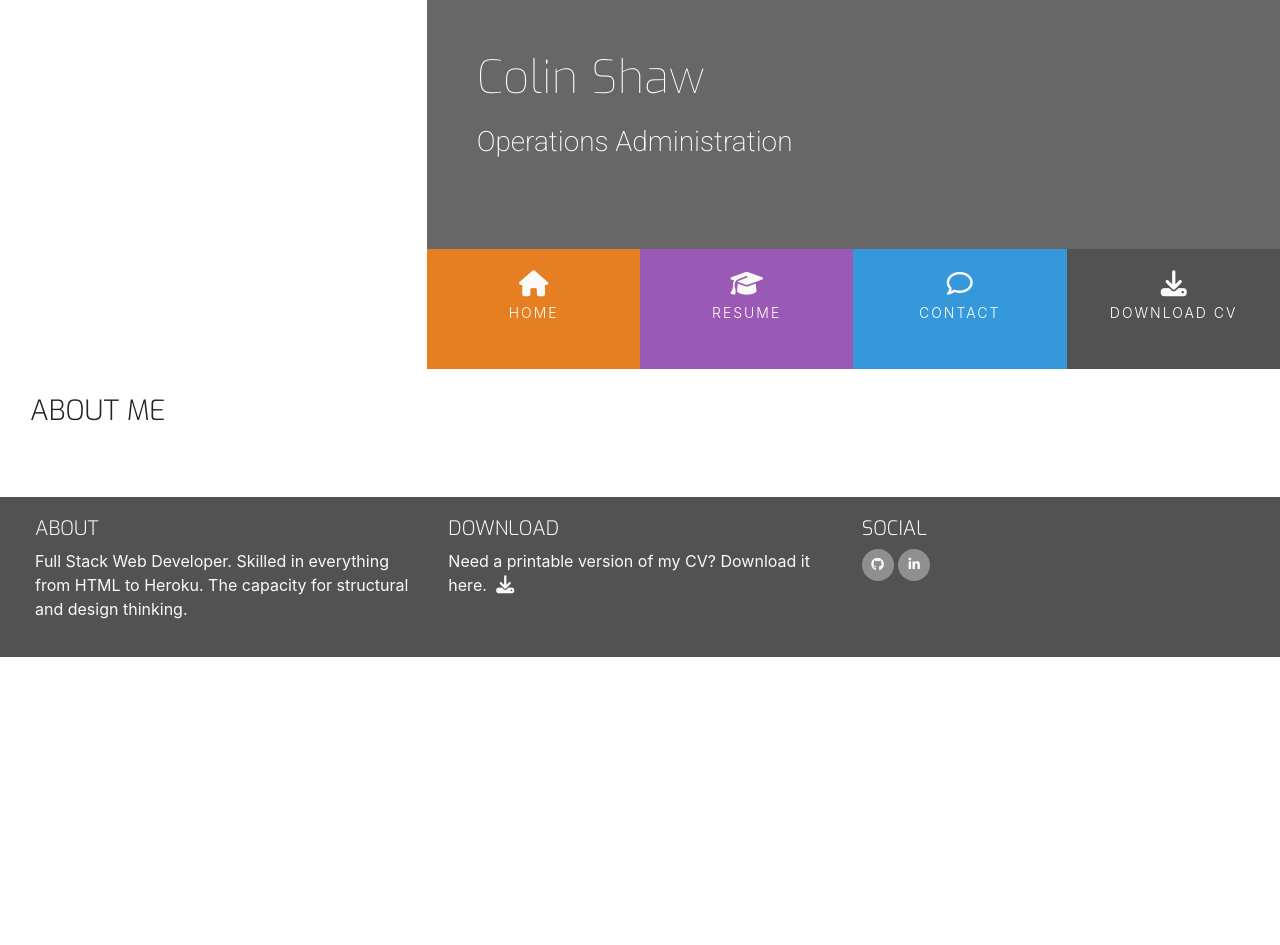
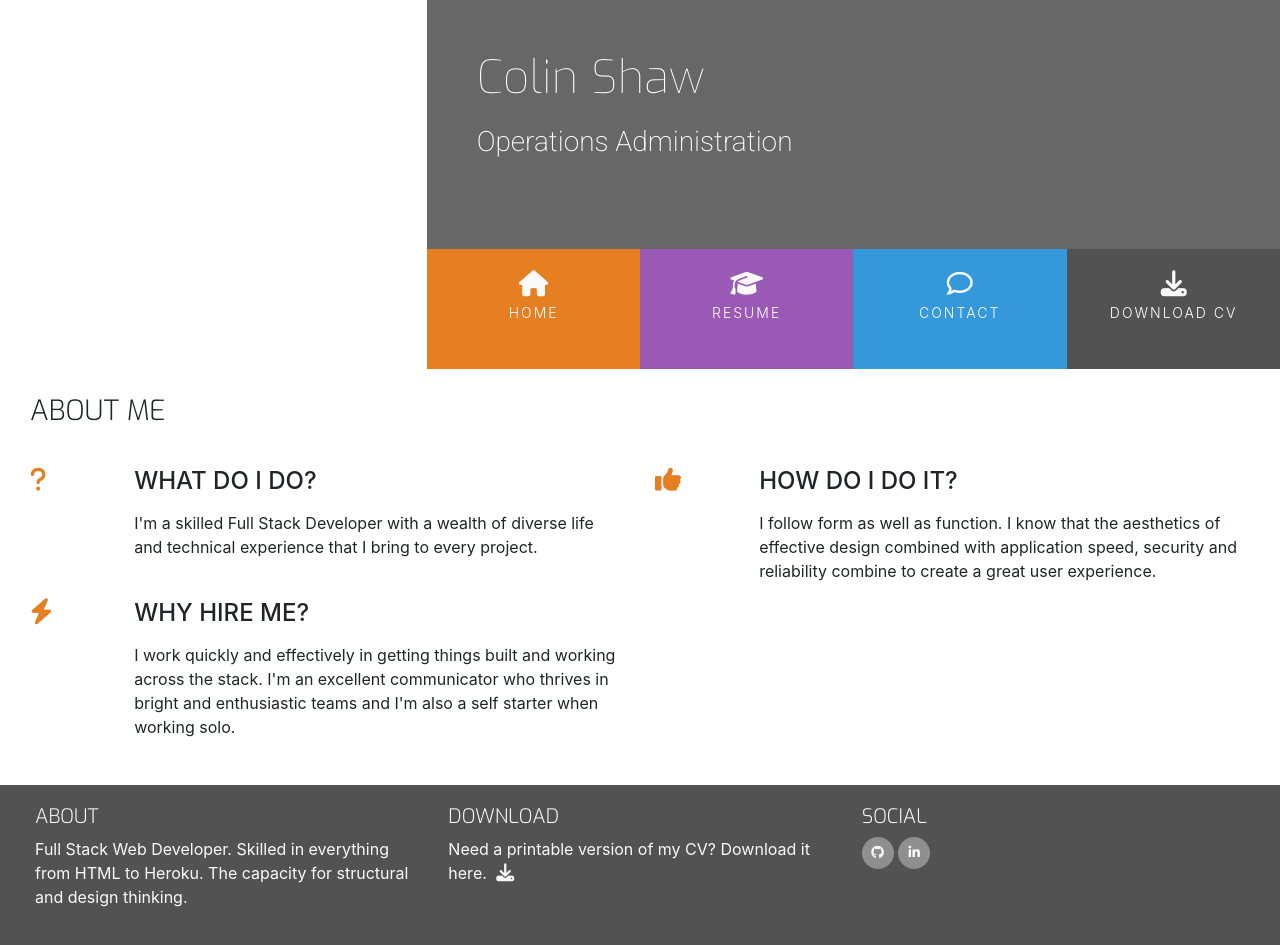
Before and after one commit to colinshaw1/colin-shaw-bootstrap-cv, a plain HTML site: page index.html in a window 1280 px wide. Before the commit the page ends 800 px from the top, so only its background shows below. Drawn offline with nearby package versions, Linux system fonts and the light colour scheme.

Commit message:
Add stlying and text to three reasons section

```diff
--- a/assets/css/style.css
+++ b/assets/css/style.css
@@ -227,3 +227,13 @@ footer {
 #footer-details {
     padding: 20px;
 }
+
+/*--------------------------------------------Three reasons section */
+.three-reasons-icon {
+    font-size: 26px;
+    color: #e67e22;
+}
+
+.three-reasons-heading {
+    margin-bottom: 15px;
+}
--- a/index.html
+++ b/index.html
@@ -53,12 +53,59 @@
             </div>
         </div>
     </header>
+
     <section class="container-fluid">
         <div class="row row-table">
             <div class="col-md-8 bg-color-three-reasons section-column">
                 <div class="row">
                     <div class="col">
                         <h3 class="section-heading uppercase">About Me</h3>
+                    </div>
+                </div>
+                <div class="row">
+                    <div class="col-10 offset-1 offset-sm-0 col-sm-4 col-md-6">
+                        <div class="row">
+                            <div class="col-2">
+                                <i class="three-reasons-icon fa fa-question" aria-hidden="true"></i>
+                            </div>
+                            <div class="col-10">
+                                <h4 class="three-reasons-heading uppercase">What do I do?</h4>
+                                <p>
+                                    I'm a skilled Full Stack Developer with a wealth of diverse life and technical
+                                    experience that I bring to every project.
+                                </p>
+                            </div>
+                        </div>
+                    </div>
+                    <div class="col-10 offset-1 offset-sm-0 col-sm-4 col-md-6">
+                        <div class="row">
+                            <div class="col-2">
+                                <i class="three-reasons-icon fa fa-thumbs-up" aria-hidden="true"></i>
+                            </div>
+                            <div class="col-10">
+                                <h4 class="three-reasons-heading uppercase">How do I do it?</h4>
+                                <p>
+                                    I follow form as well as function. I know that the aesthetics of effective design
+                                    combined with application speed, security and reliability combine to create a great
+                                    user experience.
+                                </p>
+                            </div>
+                        </div>
+                    </div>
+                    <div class="col-10 offset-1 offset-sm-0 col-sm-4 col-md-6">
+                        <div class="row">
+                            <div class="col-2">
+                                <i class="three-reasons-icon fa fa-bolt" aria-hidden="true"></i>
+                            </div>
+                            <div class="col-10">
+                                <h4 class="three-reasons-heading uppercase">Why hire me?</h4>
+                                <p>
+                                    I work quickly and effectively in getting things built and working across the stack.
+                                    I'm an excellent communicator who thrives in bright and enthusiastic teams and I'm
+                                    also a self starter when working solo.
+                                </p>
+                            </div>
+                        </div>
                     </div>
                 </div>
             </div>
```
